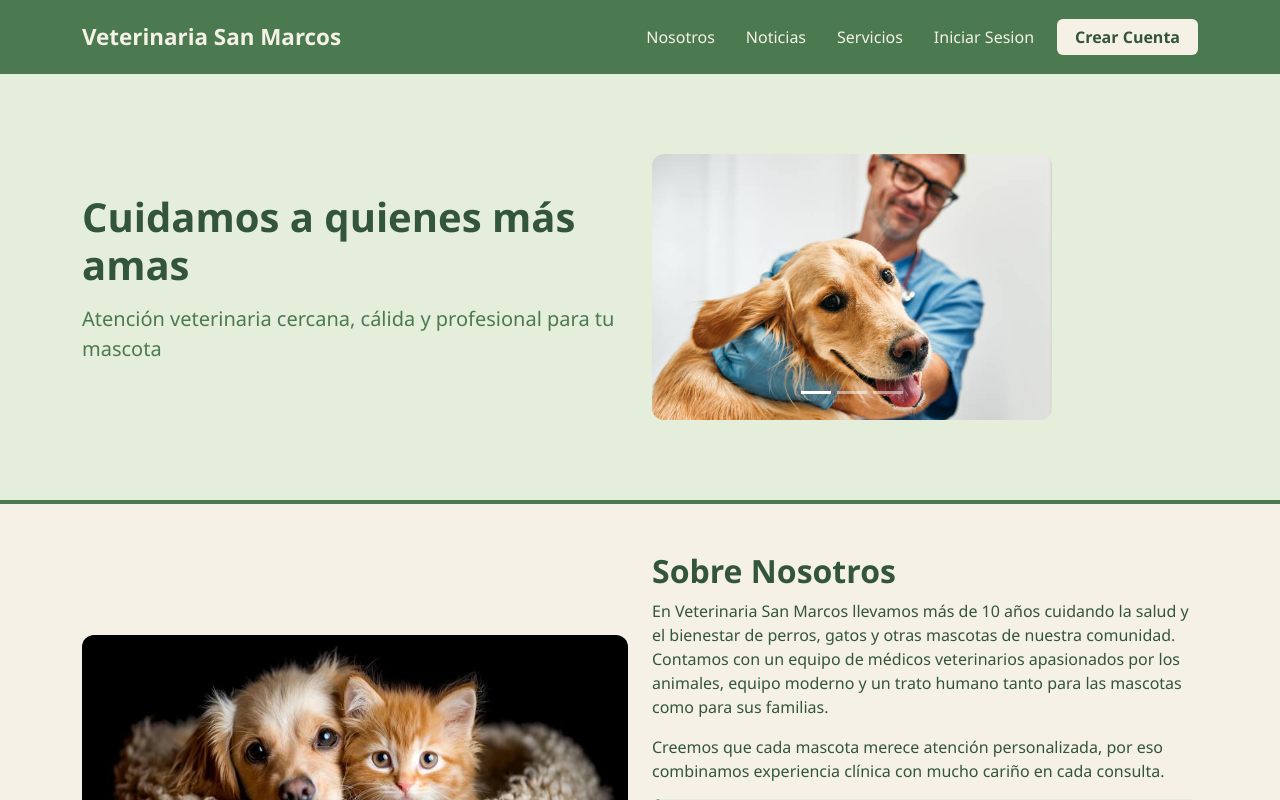
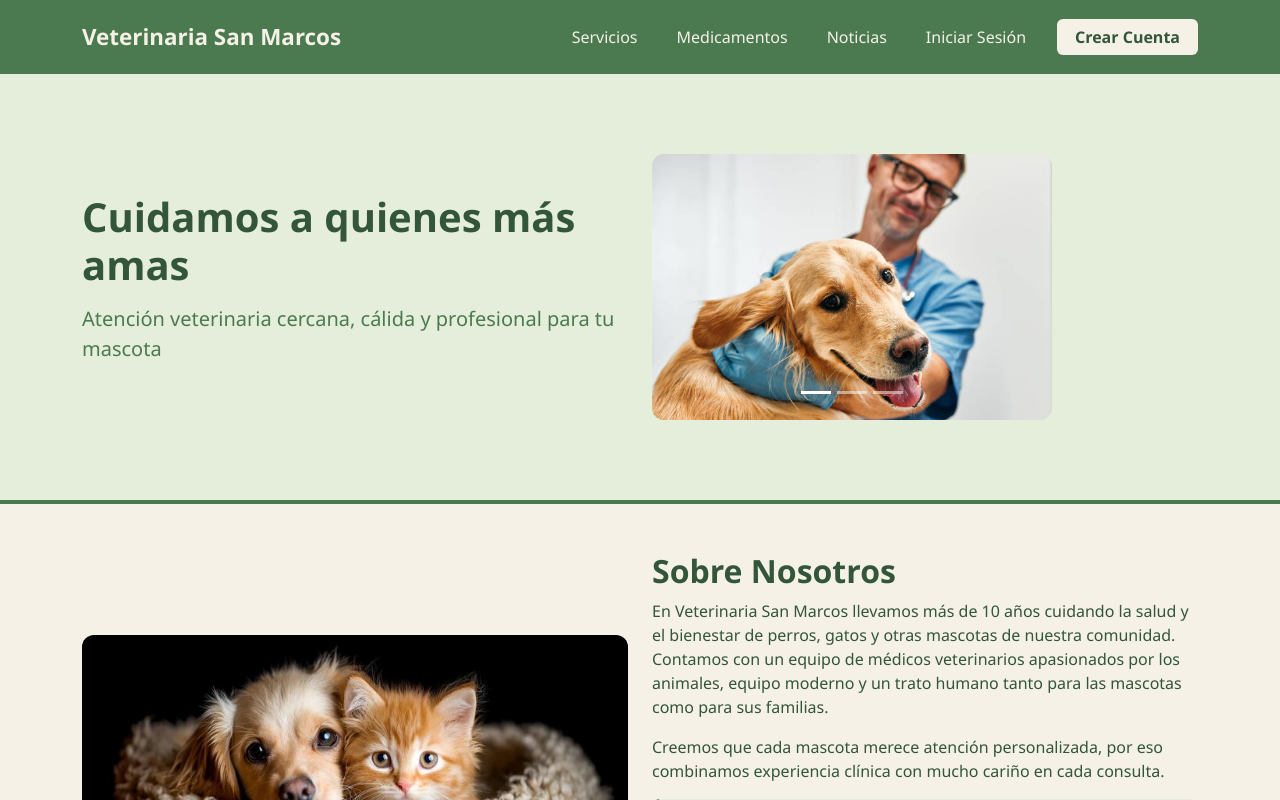
Before and after one commit to josemartinez2000/SanMarcos, a React (Vite) app: page / in a window 1280 px wide. Shown: the top 800 px of the page. Built offline with nearby package versions, Linux system fonts and the light colour scheme.

Commit message:
Update Navbar.tsx

```diff
--- a/src/organism/Navbar.tsx
+++ b/src/organism/Navbar.tsx
@@ -1,10 +1,35 @@
-import { Link } from 'react-router-dom';
+import { Link, useNavigate, useLocation } from 'react-router-dom';
+import { useState, useEffect } from 'react';
 
 export default function Navbar() {
+  const navigate = useNavigate();
+  const location = useLocation();
+
+  const [usuario, setUsuario] = useState<string | null>(null);
+  const [rol, setRol] = useState<string | null>(null);
+
+  // Cada vez que cambiamos de página, verificamos la sesión en localStorage
+  useEffect(() => {
+    const usuarioGuardado = localStorage.getItem('usuarioLogueado');
+    const rolGuardado = localStorage.getItem('rolUsuario');
+    setUsuario(usuarioGuardado);
+    setRol(rolGuardado);
+  }, [location]);
+
+  const cerrarSesion = () => {
+    localStorage.removeItem('usuarioLogueado');
+    localStorage.removeItem('rolUsuario');
+    setUsuario(null);
+    setRol(null);
+    navigate('/login');
+  };
+
   return (
     <nav className="navbar navbar-expand-lg">
       <div className="container">
-        <Link className="navbar-brand" to="/">Veterinaria San Marcos</Link>
+        <Link className="navbar-brand fw-bold" to="/">
+          Veterinaria San Marcos
+        </Link>
 
         <button
           className="navbar-toggler"
@@ -16,29 +41,56 @@ export default function Navbar() {
         </button>
 
         <div className="collapse navbar-collapse" id="menu">
-          <ul className="navbar-nav ms-auto align-items-lg-center">
-
+          <ul className="navbar-nav ms-auto align-items-lg-center gap-2">
             <li className="nav-item">
-              <a className="nav-link" href="/#nosotros">Nosotros</a>
+              <Link className="nav-link" to="/catalogo">Servicios</Link>
+            </li>
+            <li className="nav-item">
+              <Link className="nav-link" to="/med-vac">Medicamentos</Link>
+            </li>
+            <li className="nav-item">
+              <Link className="nav-link" to="/noticias">Noticias</Link>
             </li>
 
+            {/*  Pestaña especial que SOLO aparece si es Administrador */}
+            {rol === 'admin' && (
               <li className="nav-item">
-              <a href="/#noticias" className="nav-link">Noticias</a>
+                <Link
+                  className="btn btn-warning fw-bold text-dark px-3"
+                  to="/admin"
+                >
+                  Panel Admin
+                </Link>
               </li>
+            )}
 
+            {/*  Detectar sesión activa y mantenerla hasta cerrar manualmente */}
+            {usuario ? (
+              <>
                 <li className="nav-item">
-              <a className="nav-link" href="/#servicios">Servicios</a>
+                  <span className="nav-link fw-bold" style={{ color: '#A8C6B0' }}>
+                    Hola, {usuario}
+                  </span>
                 </li>
-
-
                 <li className="nav-item">
-              <Link className="nav-link" to="/login">Iniciar Sesion</Link>
+                  <button
+                    onClick={cerrarSesion}
+                    className="btn btn-outline-light btn-sm ms-lg-2"
+                  >
+                    Cerrar Sesión
+                  </button>
                 </li>
-
+              </>
+            ) : (
+              <>
+                <li className="nav-item">
+                  <Link className="nav-link" to="/login">Iniciar Sesión</Link>
+                </li>
                 <li className="nav-item">
                   <Link className="boton-cuenta" to="/registro">Crear Cuenta</Link>
                 </li>
-
+              </>
+            )}
           </ul>
         </div>
       </div>
```
Lines whose indentation alone changed are shown as unchanged.
